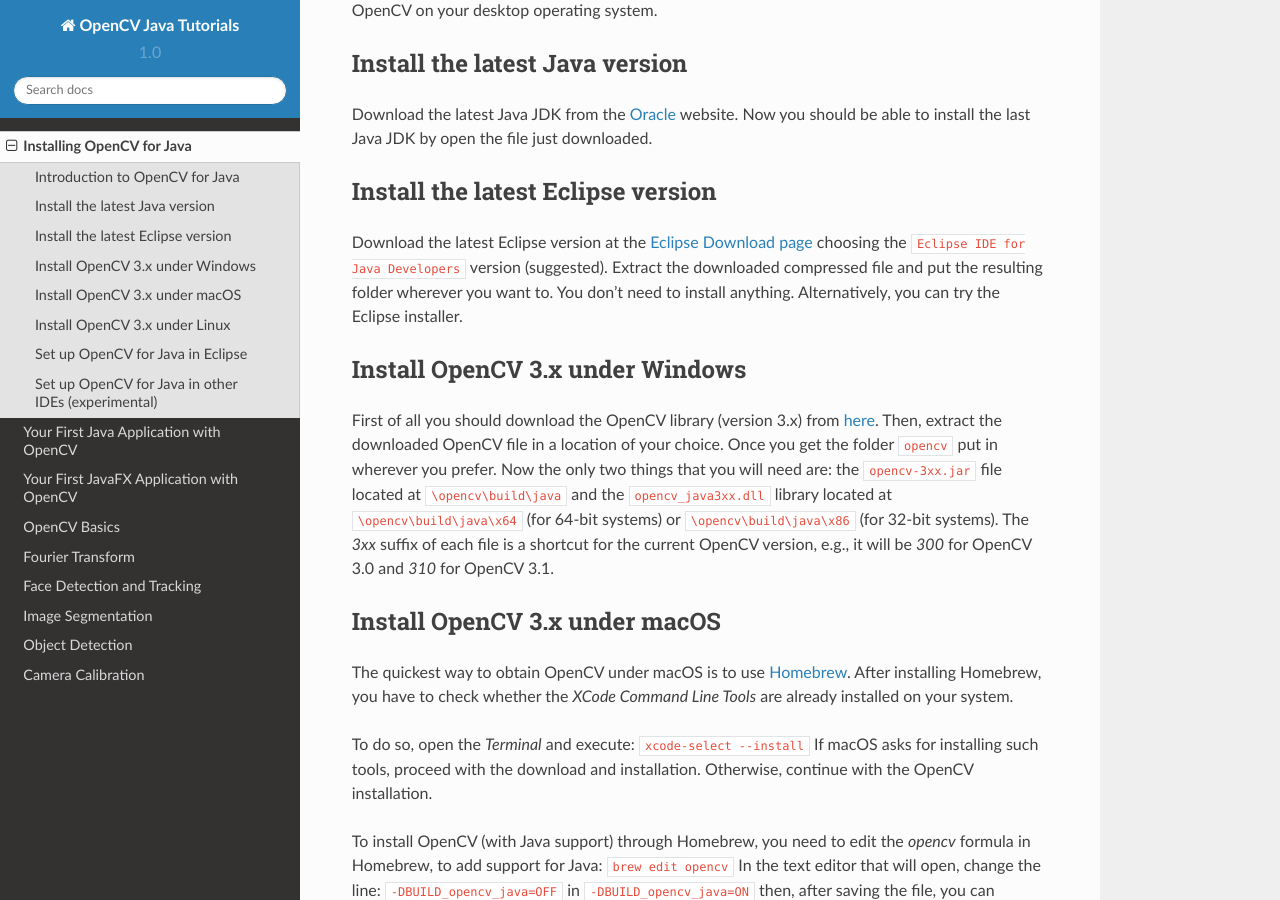
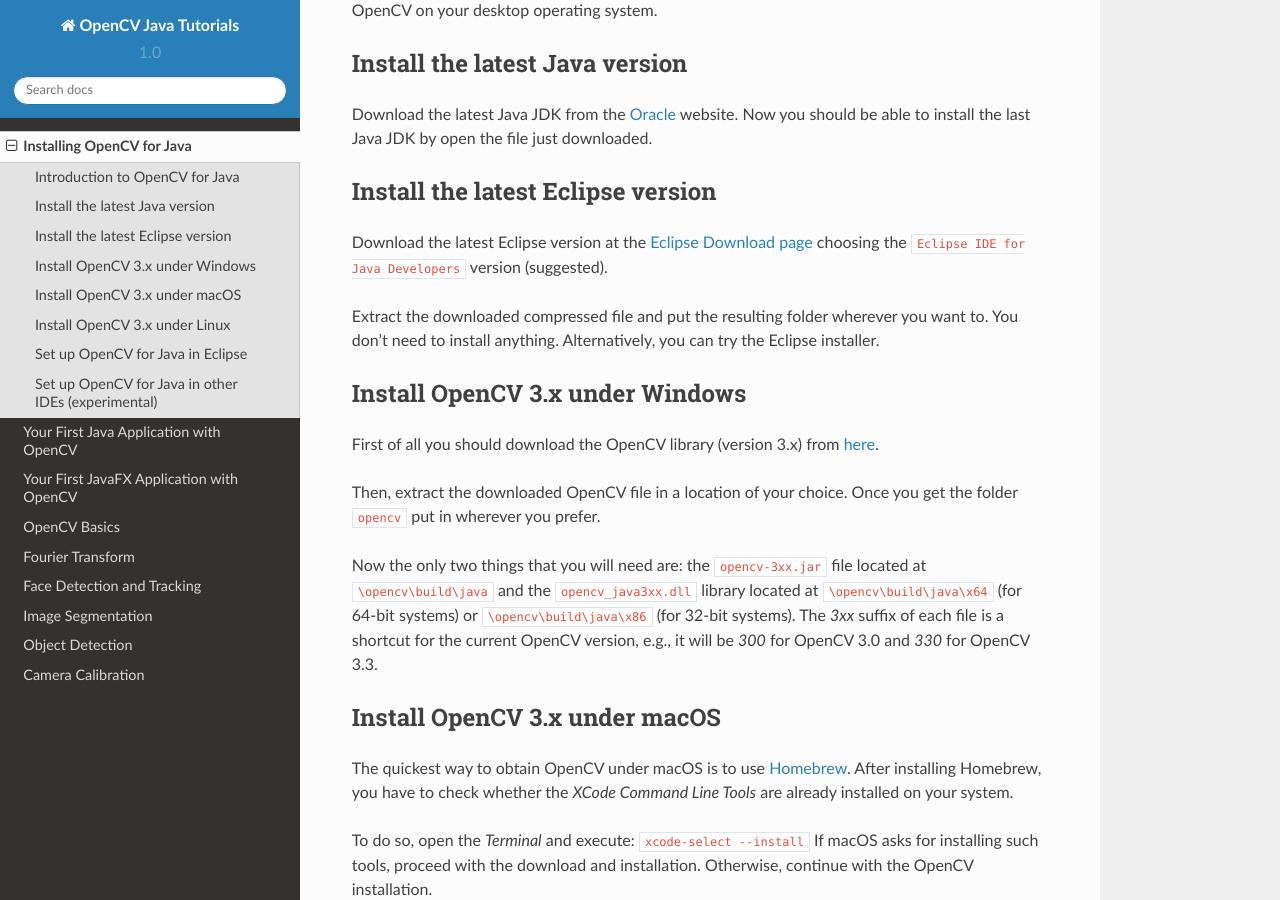
Before and after one commit to opencv-java/opencv-java-tutorials, a Sphinx documentation site: the page built from docs/source/01-installing-opencv-for-java.rst, in a window 1280 px wide and 900 px high, scrolled down 241 px. Built offline with Sphinx 7.4.7 and the Read the Docs theme 2.0.0, drawn with Linux system fonts in a browser that asks for light colours; some of the changed text lies outside the part shown.

Commit message:
add some new lines

```diff
--- a/docs/source/01-installing-opencv-for-java.rst
+++ b/docs/source/01-installing-opencv-for-java.rst
@@ -13,13 +13,16 @@ Download the latest Java JDK from the `Oracle <http://www.oracle.com/technetwork
 Install the latest Eclipse version
 -----------------------------------
 Download the latest Eclipse version at the `Eclipse Download page <https://www.eclipse.org/downloads/eclipse-packages/>`_ choosing the ``Eclipse IDE for Java Developers`` version (suggested).
+
 Extract the downloaded compressed file and put the resulting folder wherever you want to. You don't need to install anything. Alternatively, you can try the Eclipse installer.
 
 Install OpenCV 3.x under Windows
 ------------------------------------
 First of all you should download the OpenCV library (version 3.x) from `here <http://opencv.org/releases.html>`_.
+
 Then, extract the downloaded OpenCV file in a location of your choice. Once you get the folder ``opencv`` put in wherever you prefer.
-Now the only two things that you will need are: the ``opencv-3xx.jar`` file located at ``\opencv\build\java`` and the ``opencv_java3xx.dll`` library located at ``\opencv\build\java\x64`` (for 64-bit systems) or ``\opencv\build\java\x86`` (for 32-bit systems). The `3xx` suffix of each file is a shortcut for the current OpenCV version, e.g., it will be `300` for OpenCV 3.0 and `310` for OpenCV 3.1.
+
+Now the only two things that you will need are: the ``opencv-3xx.jar`` file located at ``\opencv\build\java`` and the ``opencv_java3xx.dll`` library located at ``\opencv\build\java\x64`` (for 64-bit systems) or ``\opencv\build\java\x86`` (for 32-bit systems). The `3xx` suffix of each file is a shortcut for the current OpenCV version, e.g., it will be `300` for OpenCV 3.0 and `330` for OpenCV 3.3.
 
 Install OpenCV 3.x under macOS
 ---------------------------------
@@ -76,7 +79,7 @@ Press ``Configure`` twice, and the CMake window should appear with a white backg
 
 Now open the terminal, go to the ``build`` folder of OpenCV and compile everything with the command: ``make -j``. Notice that the `-j` flag tells `make` to run in parallel with the maximum number of allowed job threads, which makes the build theoretically faster.
 Wait for the process to be completed...
-If everything went well you should have ``opencv-3xx.jar`` in the ``/opencv/build/bin`` directory and ``libopencv_java3xx.so`` in the ``/opencv/build/lib`` directory. The `3xx` suffix of each file is a shortcut for the current OpenCV version, e.g., it will be `300` for OpenCV 3.0 and `310` for OpenCV 3.1. This is everything you need.
+If everything went well you should have ``opencv-3xx.jar`` in the ``/opencv/build/bin`` directory and ``libopencv_java3xx.so`` in the ``/opencv/build/lib`` directory. The `3xx` suffix of each file is a shortcut for the current OpenCV version, e.g., it will be `300` for OpenCV 3.0 and `330` for OpenCV 3.3. This is everything you need.
 
 Set up OpenCV for Java in Eclipse
 ----------------------------------
```
